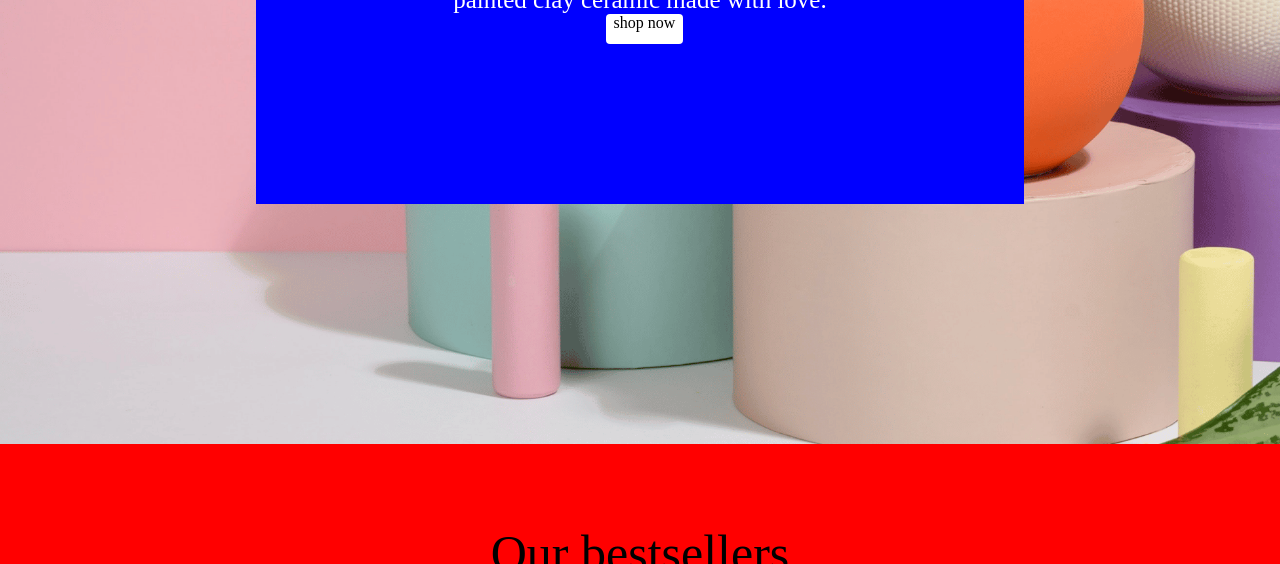
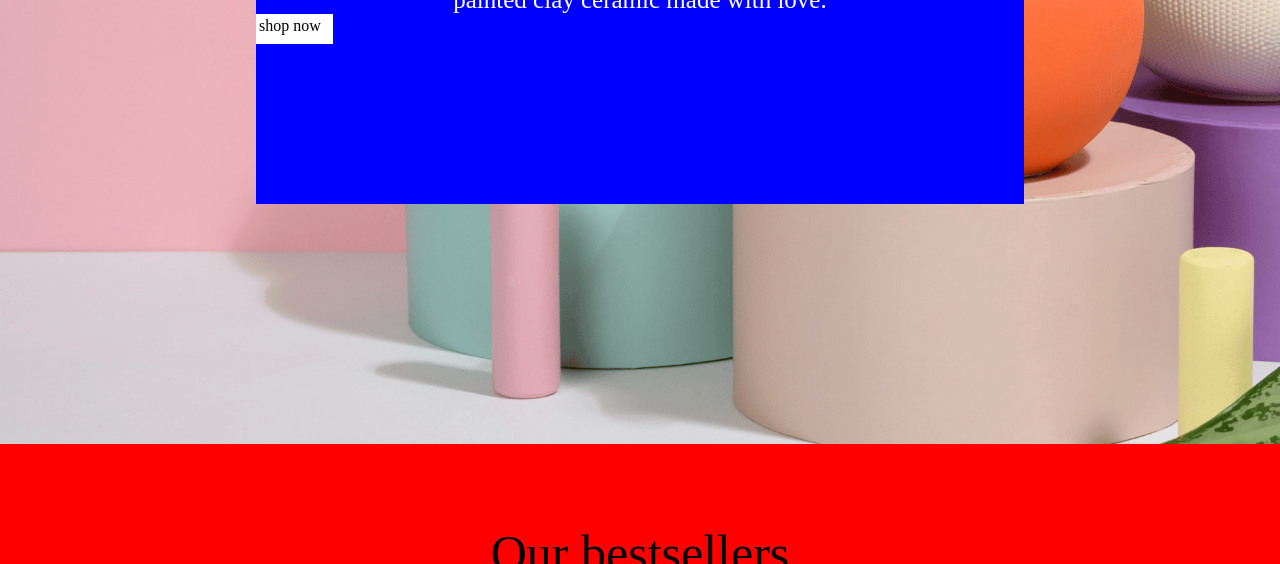
Before and after one commit to OPERAND5/digital, a plain HTML site: page draft.html in a window 1280 px wide. Shown: the part 536-1100 px from the top of the page. Drawn offline with Linux system fonts and the light colour scheme.

Commit message:
Add some line of code

```diff
--- a/draft.css
+++ b/draft.css
@@ -119,14 +119,14 @@ section {
     background-color: blue;
     margin-left: 20%;
     padding-top: 10px;
+
 }
-.g{
+ .g{
     width: 10%;
     height: 30px;
     background-color: white;
-    text-align: center;
-    margin-left: 350px;
-    border-radius: 4px;
+    padding: 3px;
+
 
 }
 
```
